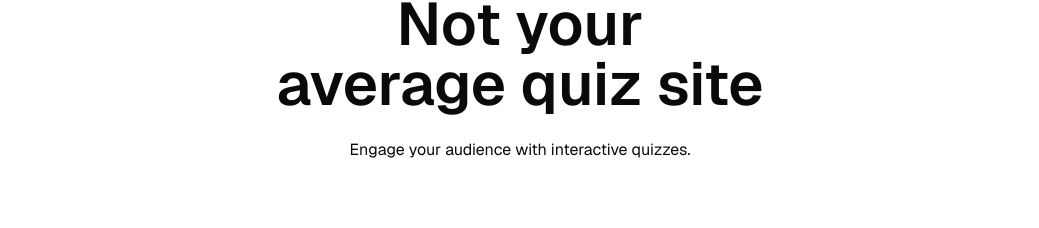
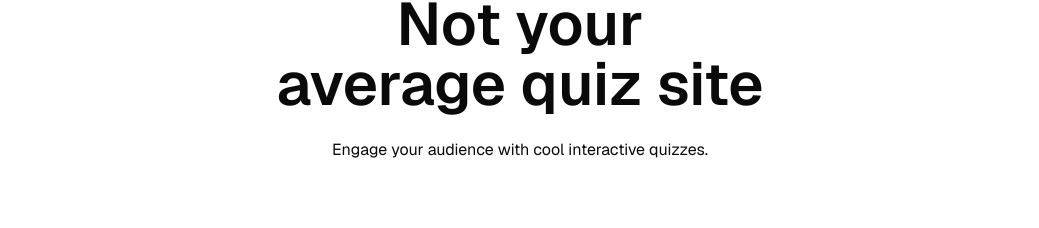
Before and after one commit to CriticalMalwareHacker/quizzora-supa, a Next.js app: page / in a window 1280 px wide. Shown: the part 1552-1780 px from the top of the page, without its empty margins (120-1159 px from the left). Built offline with nearby package versions, Linux system fonts and the light colour scheme; no server answers.

Commit message:
testing change

```diff
--- a/components/features-12.tsx
+++ b/components/features-12.tsx
@@ -35,7 +35,7 @@ export default function Features() {
             <div className="mx-auto max-w-5xl space-y-8 px-6 md:space-y-16 lg:space-y-20 dark:[--color-border:color-mix(in_oklab,var(--color-white)_10%,transparent)]">
                 <div className="relative z-10 mx-auto max-w-2xl space-y-6 text-center">
                     <h2 className="text-balance text-4xl font-semibold lg:text-6xl">Not your average quiz site</h2>
-                    <p>Engage your audience with interactive quizzes.</p>
+                    <p>Engage your audience with cool interactive quizzes.</p>
                 </div>
 
                 <div className="grid gap-12 sm:px-12 md:grid-cols-2 lg:gap-20 lg:px-0">
```
